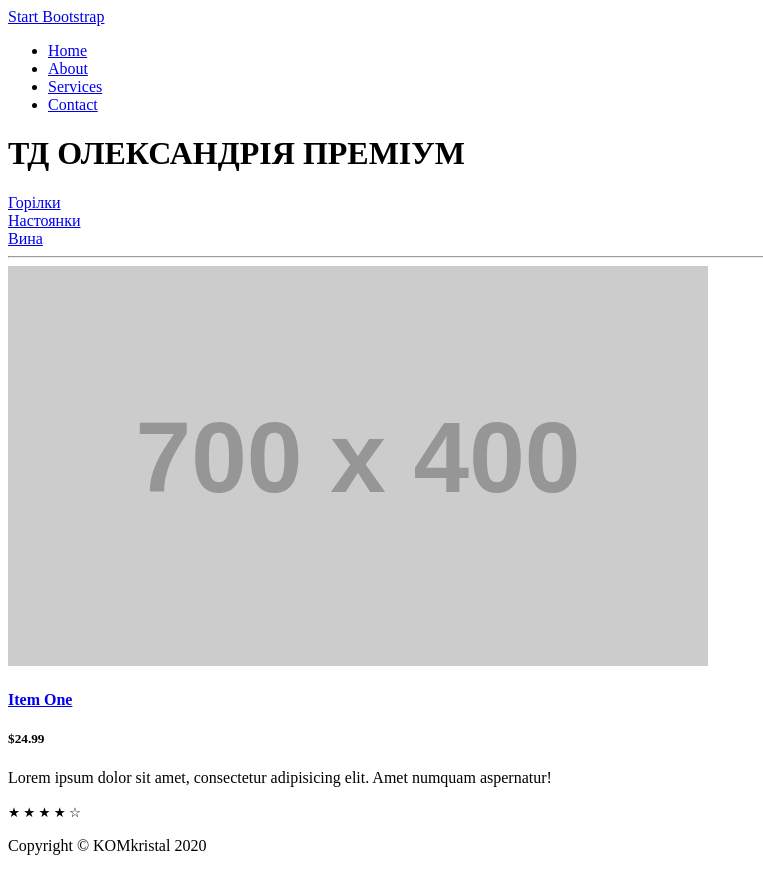
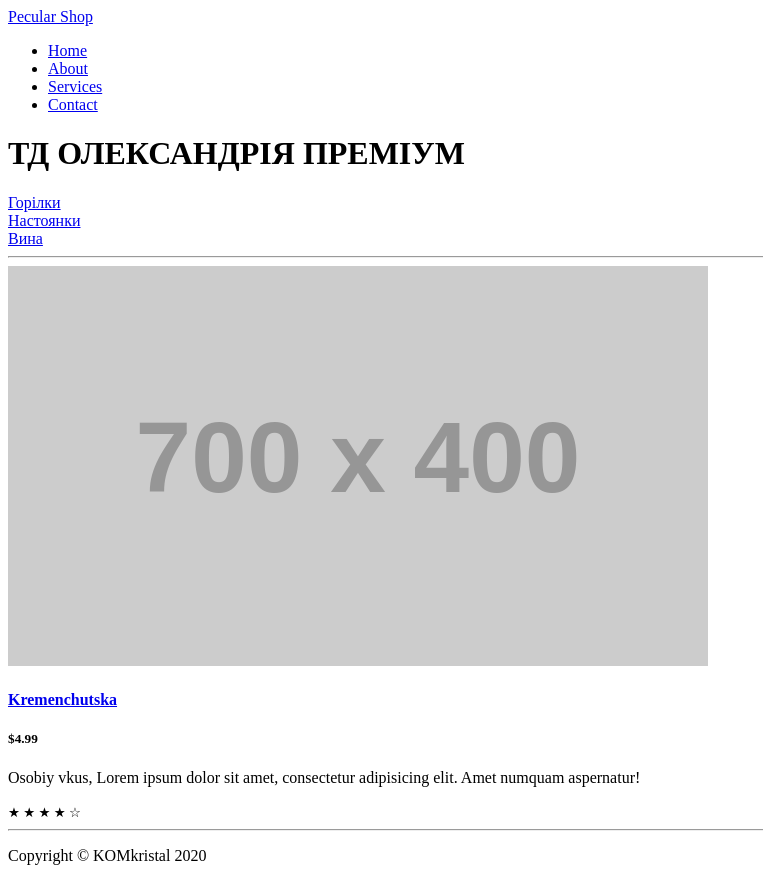
Before and after one commit to KOMkristal/KOMkristal, a plain HTML site: page index 5.html in a window 1280 px wide. Shown: the whole page, without its empty margins (0-763 px from the left). Drawn offline with Linux system fonts and the light colour scheme; placeholder pictures from the web are drawn by us.

Commit message:
Update index 5.html

```diff
--- a/index 5.html
+++ b/index 5.html
@@ -14,7 +14,7 @@
     <!-- nav -->
     <nav class="navbar">
         <div class="container">
-            <a class="navbar-brand" href="#">Start Bootstrap</a>
+            <a class="navbar-brand" href="#">Pecular Shop</a>
             <div class="navbar-collapse" id="navbarResponsive">
                 <ul class="navbar-nav">
                     <li class="nav-item">
@@ -45,7 +45,7 @@
             <div class="col-3">
                 <h1 class="my-4"> ТД ОЛЕКСАНДРІЯ ПРЕМІУМ</h1>
                 <div class="list-group">
-                <a href="#" class="list-group-item">Горілки</a><br>
+                <a href="index.html" class="list-group-item">Горілки</a><br>
                 <a href="#" class="list-group-item">Настоянки</a><br>
                 <a href="#" class="list-group-item">Вина</a><br>
                 </div>
@@ -64,10 +64,10 @@
                             <a href="#"><img class="card-img-top" src="http://placehold.it/700x400" alt=""></a>
                             <div class="card-body">
                               <h4 class="card-title">
-                                <a href="#">Item One</a>
+                                <a href="#">Kremenchutska</a>
                               </h4>
-                              <h5>$24.99</h5>
-                              <p class="card-text">Lorem ipsum dolor sit amet, consectetur adipisicing elit. Amet numquam aspernatur!</p>
+                              <h5>$4.99</h5>
+                              <p class="card-text"> Osobiy vkus, Lorem ipsum dolor sit amet, consectetur adipisicing elit. Amet numquam aspernatur!</p>
                             </div>
                             <div class="card-footer">
                               <small class="text-muted">&#9733; &#9733; &#9733; &#9733; &#9734;</small>
@@ -94,6 +94,7 @@
     <!-- Footer -->
     <footer class="">
         <!-- container -->
+        <hr>
         <div class="container">
             <p class="text-center">Copyright &copy; KOMkristal 2020</p>
         </div>
```
